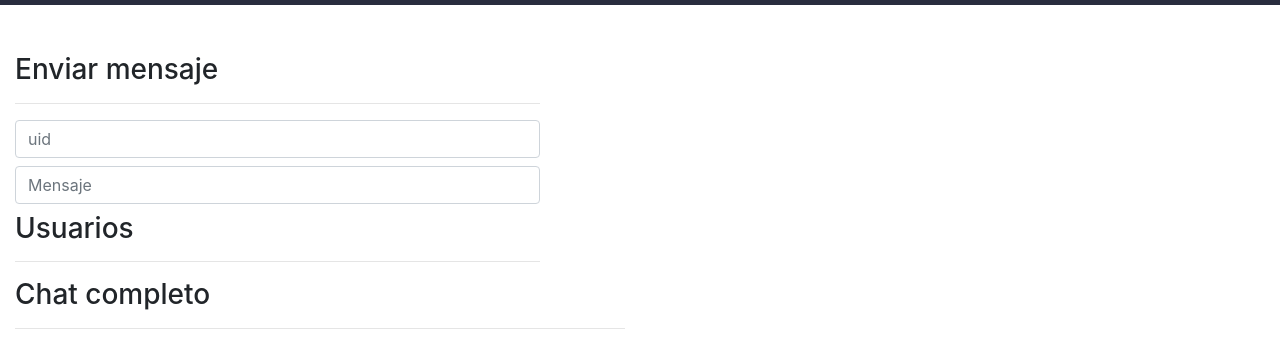
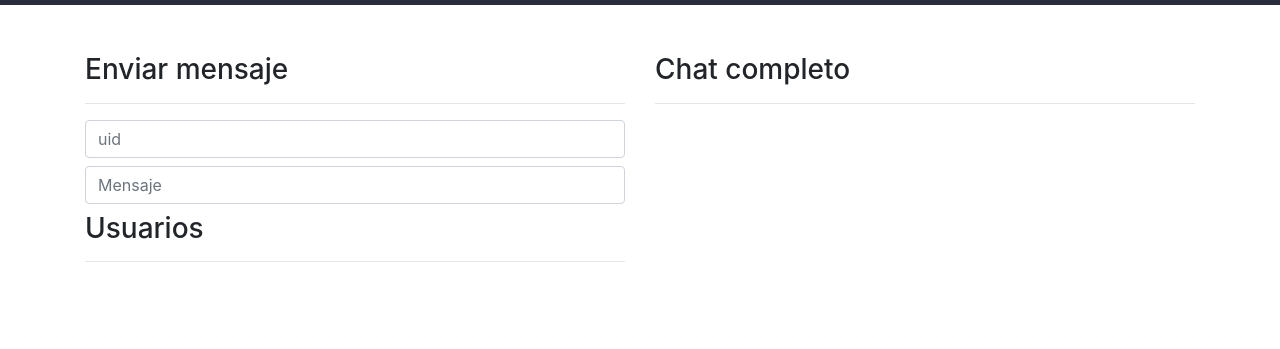
Before and after one commit to JeralPineda/restserver-socket-chat, a website: page public/chat.html in a window 1280 px wide. Shown: the part 51-400 px from the top of the page. Drawn offline with nearby package versions, Linux system fonts and the light colour scheme; no server answers; sample sign-in values are in the browser's storage.

Commit message:
cambios en el html

```diff
--- a/public/chat.html
+++ b/public/chat.html
@@ -24,30 +24,31 @@
         </div>
     </nav>
 
-    <div class="container row mt-5">
+    <div class="container">
+
+        <div class="row mt-5">
+
             <div class="col-sm-6">
                 <h3>Enviar mensaje</h3>
                 <hr>
-
                 <input type="text" id="txtUid" class="form-control mb-2" placeholder="uid" autocomplete="off">
-
 
                 <input type="text" id="txtMensaje" class="form-control mb-2" placeholder="Mensaje" autocomplete="off">
 
                 <h3>Usuarios</h3>
                 <hr>
                 <ul id="ulUsuarios">
+                </ul>
+            </div>
 
+            <div class="col-sm-6">
+                <h3>Chat completo</h3>
+                <hr>
+                <ul id="ulMensajes">
                 </ul>
             </div>
 
         </div>
-    <div class="col-sm-6">
-        <h3>Chat completo</h3>
-        <hr>
-        <ul id="ulMensajes">
-
-        </ul>
 
     </div>
 
```
Lines whose indentation alone changed are shown as unchanged.
